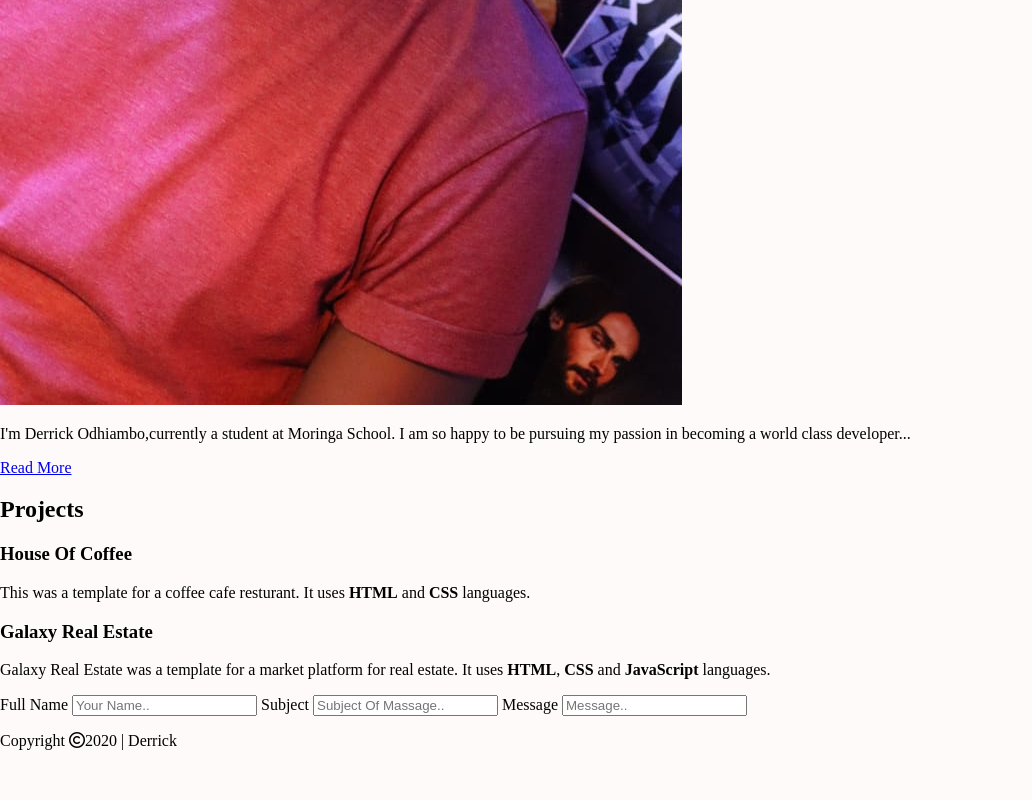
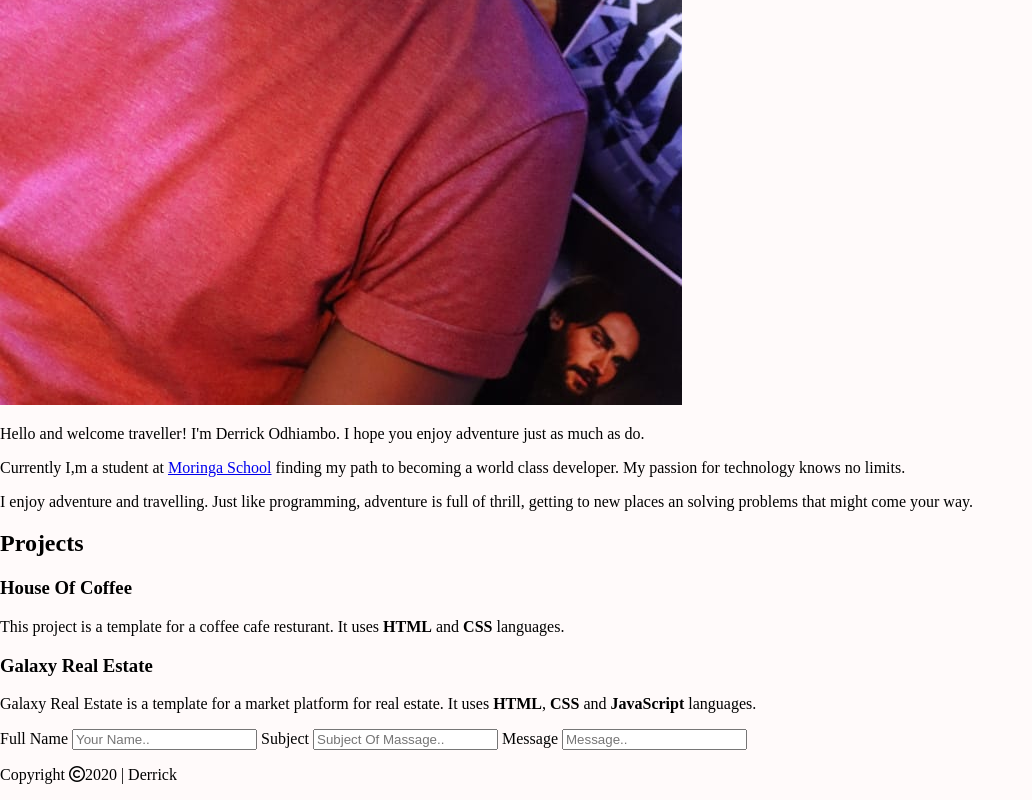
Before and after one commit to DerrickOdhiambo/Portfolio, a plain HTML site: page index.html in a window 1280 px wide. Shown: the part 1449-2249 px from the top of the page, without its empty margins (0-1032 px from the left). Before the commit the page ends 2215 px from the top, so only its background shows below. Drawn offline with Linux system fonts and the light colour scheme; a web font is replaced by a local one.

Commit message:
add an additional paragraph in the about me section

```diff
--- a/index.html
+++ b/index.html
@@ -29,20 +29,25 @@
     </ul>
   </div>
   <div class="about">
-    <h2>About Me</h2>
-    <img src="./images/Derrick.jpg" alt="Derrick's picture">
-    <p>I'm Derrick Odhiambo,currently a student at Moringa School. I am so happy to be pursuing my passion in becoming a world class developer...</p>
-    <p><a href="#">Read More</a></p>
+    <div id="intro">
+      <h2>About Me</h2>
+      <img src="./images/Derrick.jpg" alt="Derrick's picture">
+    </div>
+    <div id="intro2">
+      <p>Hello and welcome traveller! I'm Derrick Odhiambo. I hope you enjoy adventure just as much as do.</p>
+      <p>Currently I,m a student at <a href="https://moringaschool.com/programs/software-development/online/?utm_source=google&utm_medium=cpc&utm_campaign=august_class&utm_term=brand_campaigns&gclid=Cj0KCQjwo6D4BRDgARIsAA6uN1-Nrzq279CFMLSrf--n1XI-OSZAAOyC4sL3n6mcyOKwtmFvyBfVGxAaAhYtEALw_wcB">Moringa School</a> finding my path to becoming a world class developer. My passion for technology knows no limits.</p>
+      <p>I enjoy adventure and travelling. Just like programming, adventure is full of thrill, getting to new places an solving problems that might come your way. </p>
+    </div>
   </div>
   <div class="projects">
     <h2>Projects</h2>
     <div class="coffee">
       <h3>House Of Coffee</h3>
-      <p>This was a template for a coffee cafe resturant. It uses <strong>HTML</strong> and <strong>CSS</strong> languages.</p>
+      <p>This project is a template for a coffee cafe resturant. It uses <strong>HTML</strong> and <strong>CSS</strong> languages.</p>
     </div>
     <div class="galaxy">
       <h3>Galaxy Real Estate</h3>
-      <p>Galaxy Real Estate was a template for a market platform for real estate. It uses <strong>HTML</strong>, <strong>CSS</strong> and <strong>JavaScript</strong> languages.</p>
+      <p>Galaxy Real Estate is a template for a market platform for real estate. It uses <strong>HTML</strong>, <strong>CSS</strong> and <strong>JavaScript</strong> languages.</p>
     </div>
   </div>
   <div class="contact">
```
